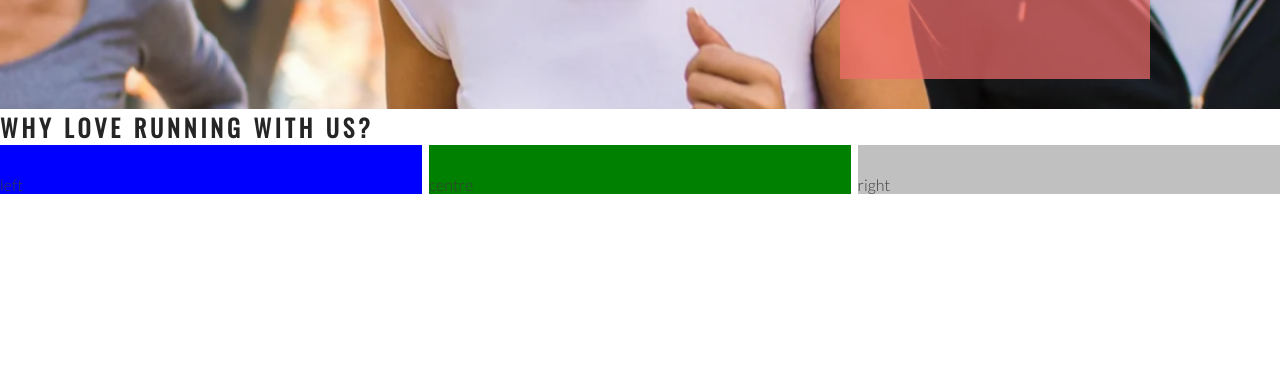
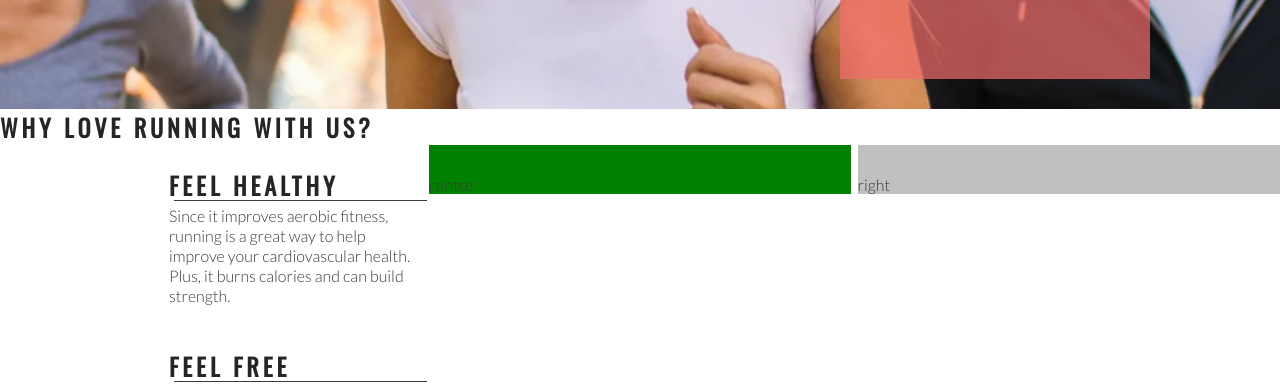
Before and after one commit to Bethieieio/love-running, a plain HTML site: page index.html in a window 1280 px wide. Shown: the part 566-952 px from the top of the page. Drawn offline with nearby package versions, Linux system fonts and the light colour scheme.

Commit message:
add ethos structure and text

```diff
--- a/assets/css/style.css
+++ b/assets/css/style.css
@@ -115,7 +115,6 @@ h1, h2 {
     padding-top: 30px;
     width: 33%;
     float: left;
-    background-color: blue;
 }
 
 #right-about {
@@ -131,3 +130,18 @@ background-color: silver;
     margin: 0 auto;
     background-color: green;
 }
+
+hr {
+    border-top: 1px solid #3a3a3a;
+    width: 100%;
+    margin: 5px;
+}
+
+.left-about-heading {
+    width: 60%;
+    float: right;
+    line-height: 20px;
+    clear: both;
+    margin-bottom: 50px;
+
+}
--- a/index.html
+++ b/index.html
@@ -40,7 +40,22 @@
     </section>
     <section id="club-ethos">
         <h1>Why Love Running with us?</h1>
-        <div id="left-about">left</div>
+        <div id="left-about">
+            <div class="left-about-heading">
+                <h2>Feel Healthy</h2>
+                <hr>
+                <p>
+                    Since it improves aerobic fitness, running is a great way to help improve your cardiovascular health. Plus, it burns calories and can build strength.
+                </p>
+            </div>
+            <div class="left-about-heading">
+                <h2>Feel Free</h2>
+                <hr>
+                <p>
+                    Physical exercise, running included, is known to release endorphins in the brain. Endorphins make you more energetic, more awake and, yes, happier.
+                </p>
+            </div>
+        </div>
         <div id="right-about">right</div>
         <div id="centre-about">centre</div>
     </section>
```
